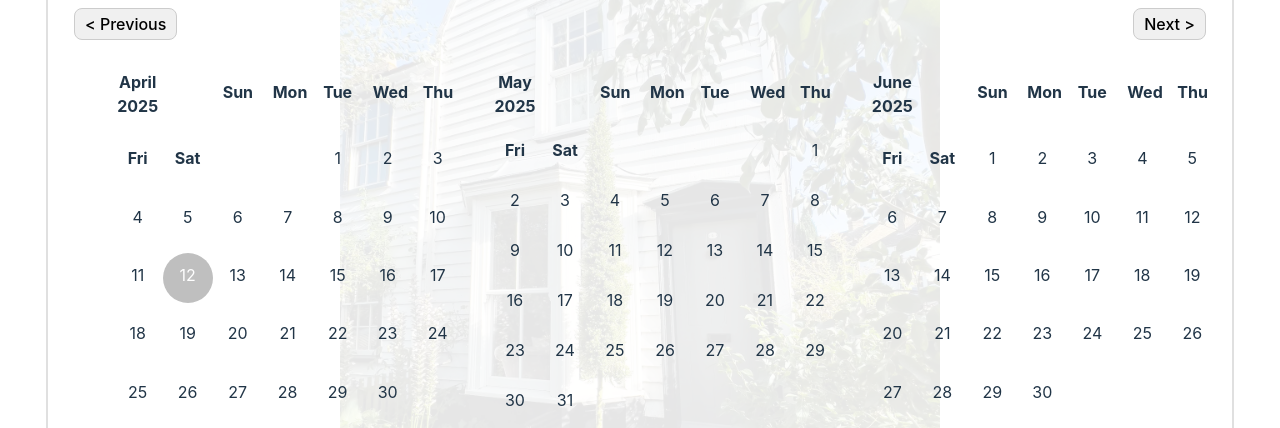
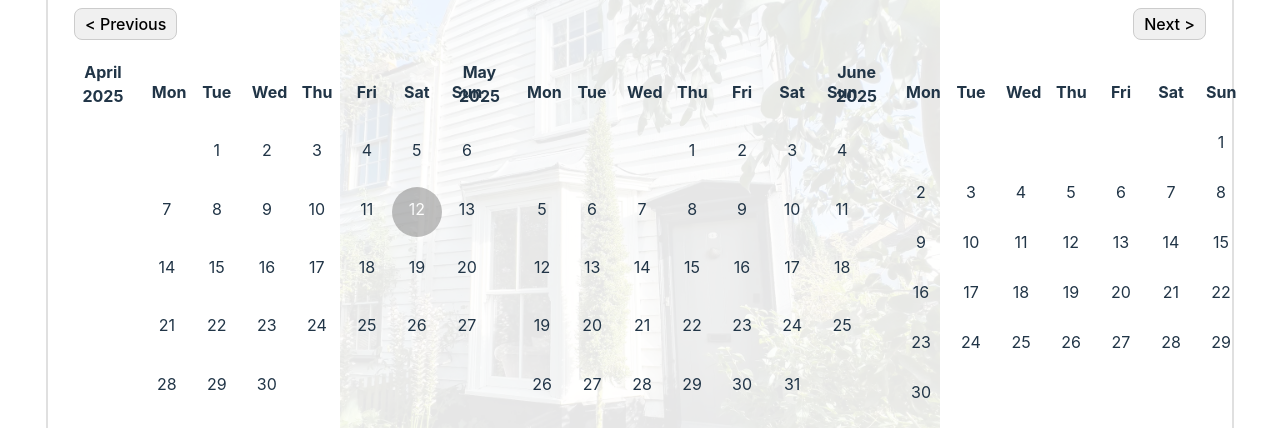
Before and after one commit to 4-belmont-rd/4-belmont-rd.github.io, a Svelte app: page / in a window 1280 px wide. Shown: the part 372-800 px from the top of the page. Built offline with nearby package versions, Linux system fonts and the light colour scheme; no server answers.

Commit message:
Calendar make monday 1st column

```diff
--- a/src/components/Calendar/Month.svelte
+++ b/src/components/Calendar/Month.svelte
@@ -33,7 +33,7 @@
     "December",
   ];
 
-  const daysOfWeek = ["Sun", "Mon", "Tue", "Wed", "Thu", "Fri", "Sat"];
+  const daysOfWeek = ["Mon", "Tue", "Wed", "Thu", "Fri", "Sat", "Sun"];
 
   function getDaysInMonth(year, month) {
     return new Date(year, month + 1, 0).getDate();
@@ -93,14 +93,13 @@
   }
 </script>
 
-<div class="calendar">
   <div class="header">
     <strong
       >{months[currentMonth % 12]}
       {currentMonth === 11 ? currentYear + 1 : currentYear}</strong
     >
   </div>
-  <br />
+<div class="calendar">
 
   <!-- Days of the week -->
   {#each daysOfWeek as dayOfWeek}
@@ -108,7 +107,7 @@
   {/each}
 
   <!-- Empty cells for the first week -->
-  {#each Array(getStartDayOfMonth(currentYear, currentMonth % 12)).fill(0) as _}
+  {#each Array((getStartDayOfMonth(currentYear, currentMonth % 12) + 6) % 7).fill(0) as _}
     <div class="day"></div>
   {/each}
 
```
